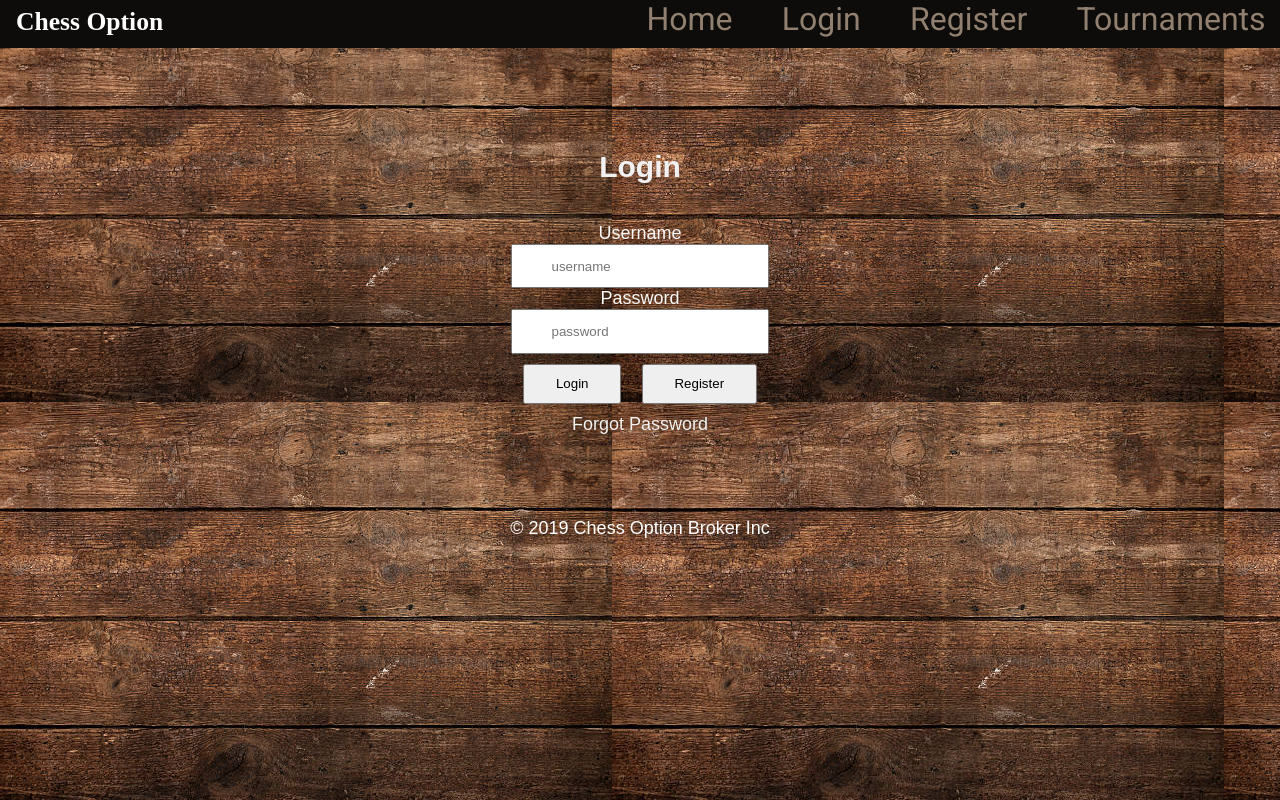
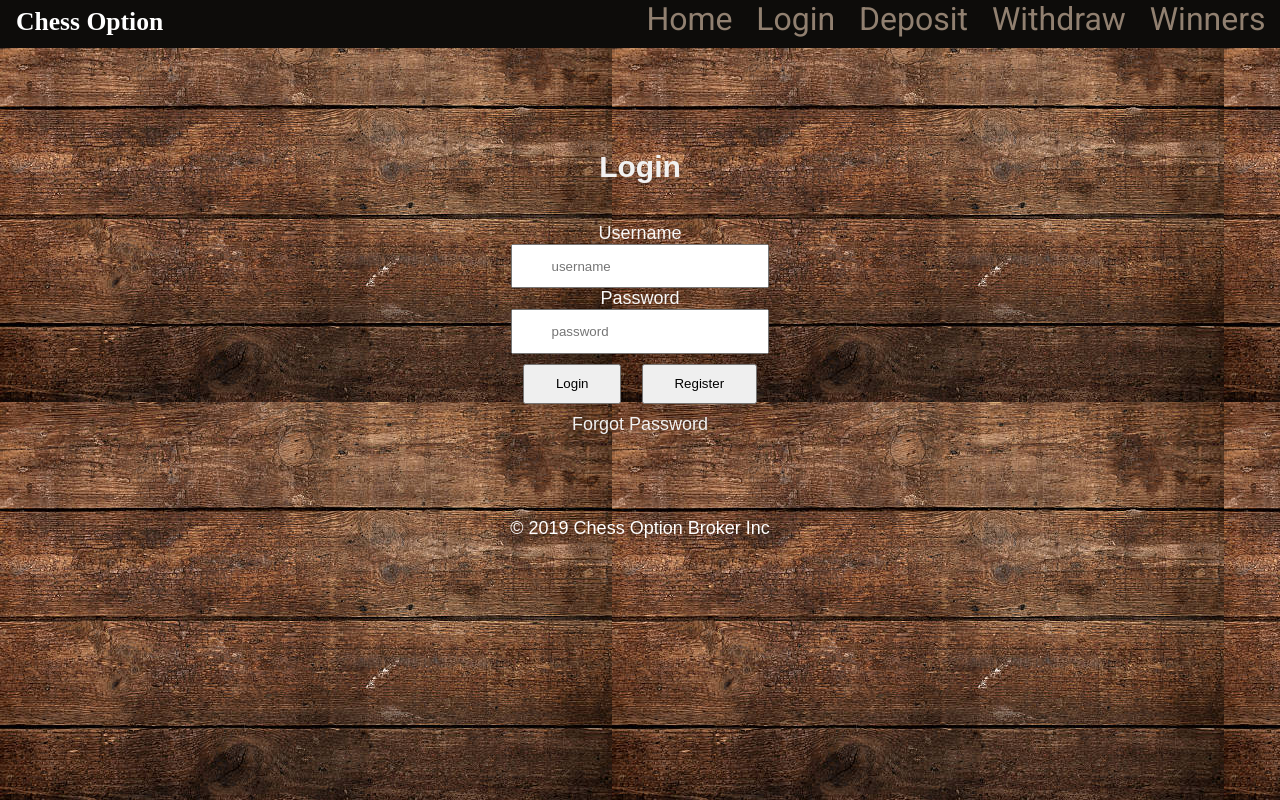
Before and after one commit to ipelengbela/chessoption, a plain HTML site: page login.html in a window 1280 px wide. Drawn offline with Linux system fonts and the light colour scheme; a web font is replaced by a local one.

Commit message:
Update login.html

```diff
--- a/login.html
+++ b/login.html
@@ -28,10 +28,14 @@
                         <a href="#">Login</a>
                     </li>
                     <li class="nav-item contact">
-                        <a href="#">Register</a>
+                        <a href="#">Deposit</a>
                     </li>
                     <li class="nav-item livres">
-                        <a href="#">Tournaments</a>
+                        <a href="#">Withdraw</a>
+                    </li>
+
+                        <li class="nav-item livres">
+                        <a href="#">Winners</a>
                     </li>
                 </ul>
             </nav>
```
